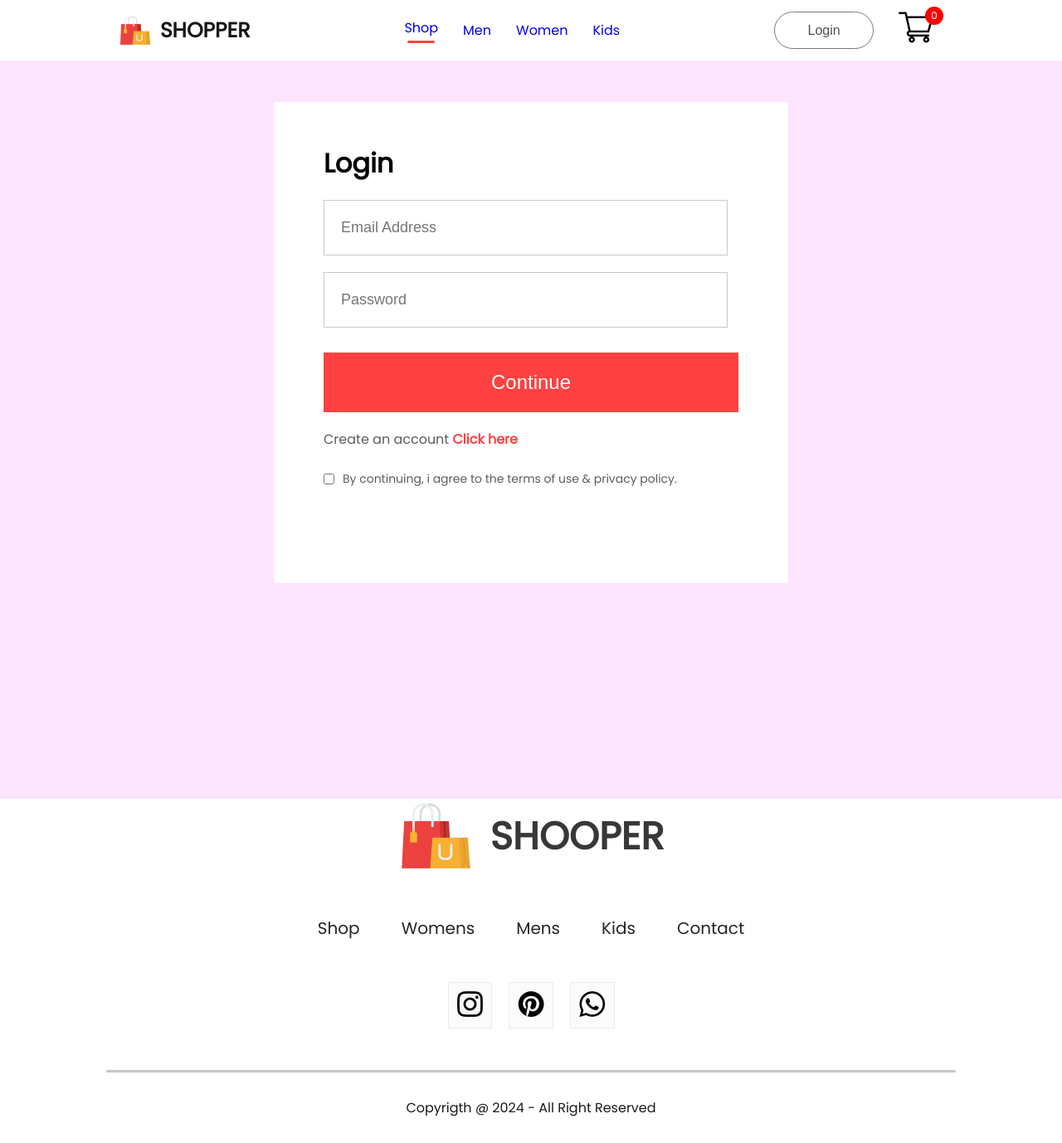
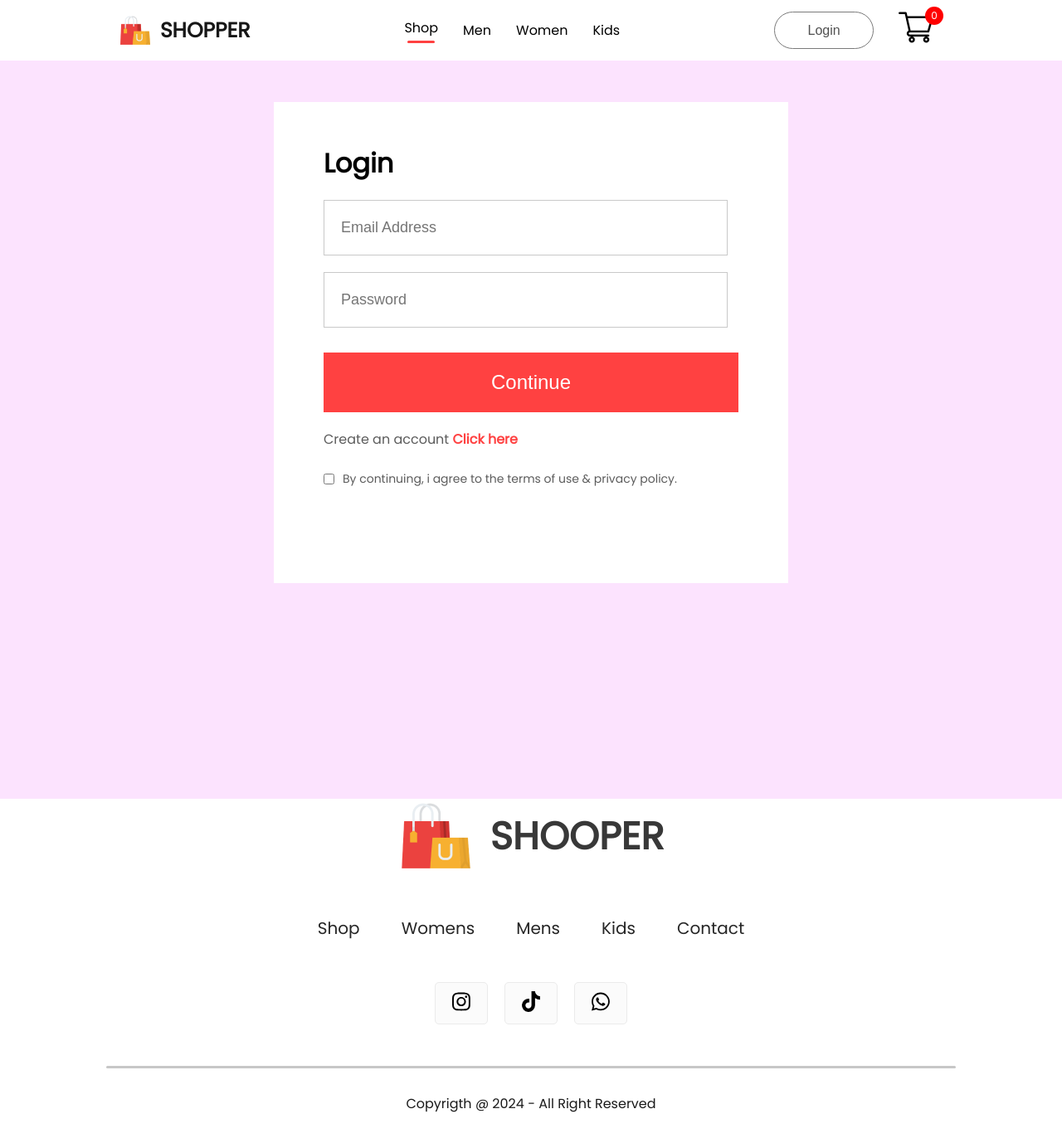
Before and after one commit to crescowboy/Keymashop-F, a React (Create React App) app: page /login in a window 1280 px wide. Shown: the whole page at 83% size. Built offline with nearby package versions, Linux system fonts and the light colour scheme; no server answers.

Commit message:
update icons footer

```diff
--- a/src/Components/Footer/Footer.css
+++ b/src/Components/Footer/Footer.css
@@ -35,10 +35,17 @@
     gap: 20px;
 }
 .footer-icons-container{
-    padding: 10px;
-    padding-bottom: 6px;
+    padding: 10px 20px;
+    border-radius: 5px;
     background: #fbfbfb;
     border: 1px solid #ebebeb;
+    cursor: pointer;
+}
+.icon{
+    font-size: 25px;
+}
+.footer-icons-container:hover{
+    transform: scale(1.09);
 }
 .footer-copyright{
     display: flex;
@@ -78,6 +85,9 @@
     .footer-social-icon img{
         width: 22px;
     }
+    .icon{
+        font-size: 20px;
+    }
     .footer-copyright{
         font-size: 13px;
     }
--- a/src/Components/Footer/Footer.jsx
+++ b/src/Components/Footer/Footer.jsx
@@ -5,6 +5,8 @@ import instagram_icon from '../Assets/instagram_icon.png'
 import pintester_icon from '../Assets/pintester_icon.png'
 import whatsapp_icon from '../Assets/whatsapp_icon.png'
 import { Link } from 'react-router-dom';
+import { FontAwesomeIcon } from '@fortawesome/react-fontawesome'
+import { faInstagram, faTiktok, faWhatsapp } from '@fortawesome/free-brands-svg-icons'
 
 
 const Footer = () => {
@@ -23,13 +25,13 @@ const Footer = () => {
         </div>
         <div className="footer-social-icon">
             <div className="footer-icons-container">
-                <img src={instagram_icon} alt="" />
+            <FontAwesomeIcon icon={faInstagram} className='icon'/>
             </div>
             <div className="footer-icons-container">
-                <img src={pintester_icon} alt="" />
+            <FontAwesomeIcon icon={faTiktok} className='icon'/>
             </div>
             <div className="footer-icons-container">
-                <img src={whatsapp_icon} alt="" />
+            <FontAwesomeIcon icon={faWhatsapp} className='icon'/>
             </div>
         </div>
         <div className="footer-copyright">
--- a/src/Components/Navbar/Navbar.css
+++ b/src/Components/Navbar/Navbar.css
@@ -1,6 +1,7 @@
 .navbar{
     display: flex;
     justify-content: space-around;
+    color: black;
     padding: 16px;
     box-shadow: 0 1px 3px -2px black;
     align-items: center;
--- a/src/Components/Navbar/Navbar.jsx
+++ b/src/Components/Navbar/Navbar.jsx
@@ -23,10 +23,10 @@ const Navbar = () => {
             </div>
             <img className='nav-dropdown' onClick={dropdown_toggle} src={nav_dropdown} alt={nav_dropdown} />
             <ul ref={menuRef} className="nav-menu">
-                <li onClick={()=>{setMenu("shop")}}><Link style={{textDecoration: 'none'}} to='/'>Shop</Link>{menu==="shop"?<hr/>:<></>}</li>
-                <li onClick={()=>{setMenu("mens")}}><Link style={{textDecoration: 'none'}} to='/mens'>Men</Link>{menu==="mens"?<hr/>:<></>}</li>
-                <li onClick={()=>{setMenu("womens")}}><Link style={{textDecoration: 'none'}} to='/womens'>Women</Link>{menu==="womens"?<hr/>:<></>}</li>
-                <li onClick={()=>{setMenu("kids")}}><Link style={{textDecoration: 'none'}} to='/kids'>Kids</Link>{menu==="kids"?<hr/>:<></>}</li>
+                <li onClick={()=>{setMenu("shop")}}><Link style={{textDecoration: 'none', color: 'black'}} to='/'>Shop</Link>{menu==="shop"?<hr/>:<></>}</li>
+                <li onClick={()=>{setMenu("mens")}}><Link style={{textDecoration: 'none', color: 'black'}} to='/mens'>Men</Link>{menu==="mens"?<hr/>:<></>}</li>
+                <li onClick={()=>{setMenu("womens")}}><Link style={{textDecoration: 'none', color: 'black'}} to='/womens'>Women</Link>{menu==="womens"?<hr/>:<></>}</li>
+                <li onClick={()=>{setMenu("kids")}}><Link style={{textDecoration: 'none', color: 'black'}} to='/kids'>Kids</Link>{menu==="kids"?<hr/>:<></>}</li>
             </ul>
             <div className="nav-login-cart">
                 {localStorage.getItem('auth-token')
--- a/src/Components/ProductDisplay/ProductDisplay.jsx
+++ b/src/Components/ProductDisplay/ProductDisplay.jsx
@@ -7,7 +7,7 @@ import { FontAwesomeIcon } from '@fortawesome/react-fontawesome';
 import { faWhatsapp } from '@fortawesome/free-brands-svg-icons';
 const ProductDisplay = (props) => {
   const {product} = props;
-  const [mainImage, setMainImage] = useState(product.image);
+  const [mainImage, setMainImage] = useState(product.image[0]);
   const {addToCart} = useContext(ShopContext);
 
   if (!product) {
@@ -31,7 +31,7 @@ const ProductDisplay = (props) => {
           <img onClick={() => selectimg(product.image[4])} src={product.image[4]} alt="" />
         </div>
         <div className="productdisplay-img">
-          <img className='productdisplay-main-img' src={product.image[0]} alt="" />
+          <img className='productdisplay-main-img' src={mainImage} alt="" />
         </div>
       </div>
       <div className="productdisplay-right">
```
